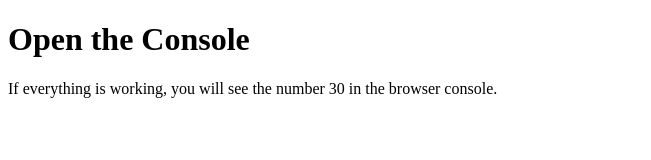
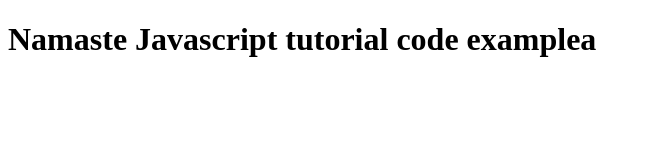
Before and after one commit to kavindu9611/namaste-javascript-tutorial, a plain HTML site: page index.html in a window 1280 px wide. Shown: the whole page, without its empty margins (0-651 px from the left). Drawn offline with Linux system fonts and the light colour scheme.

Commit message:
Change heading of index.html

```diff
--- a/index.html
+++ b/index.html
@@ -6,9 +6,7 @@
   <title>JavaScript Console Test</title>
 </head>
 <body>
-  <h1>Open the Console</h1>
-  <p>If everything is working, you will see the number 30 in the browser console.</p>
-
+  <h1>Namaste Javascript tutorial code examplea</h1>
   <script src="/10-closures/ex3.js"></script>
 </body>
 </html>
```
